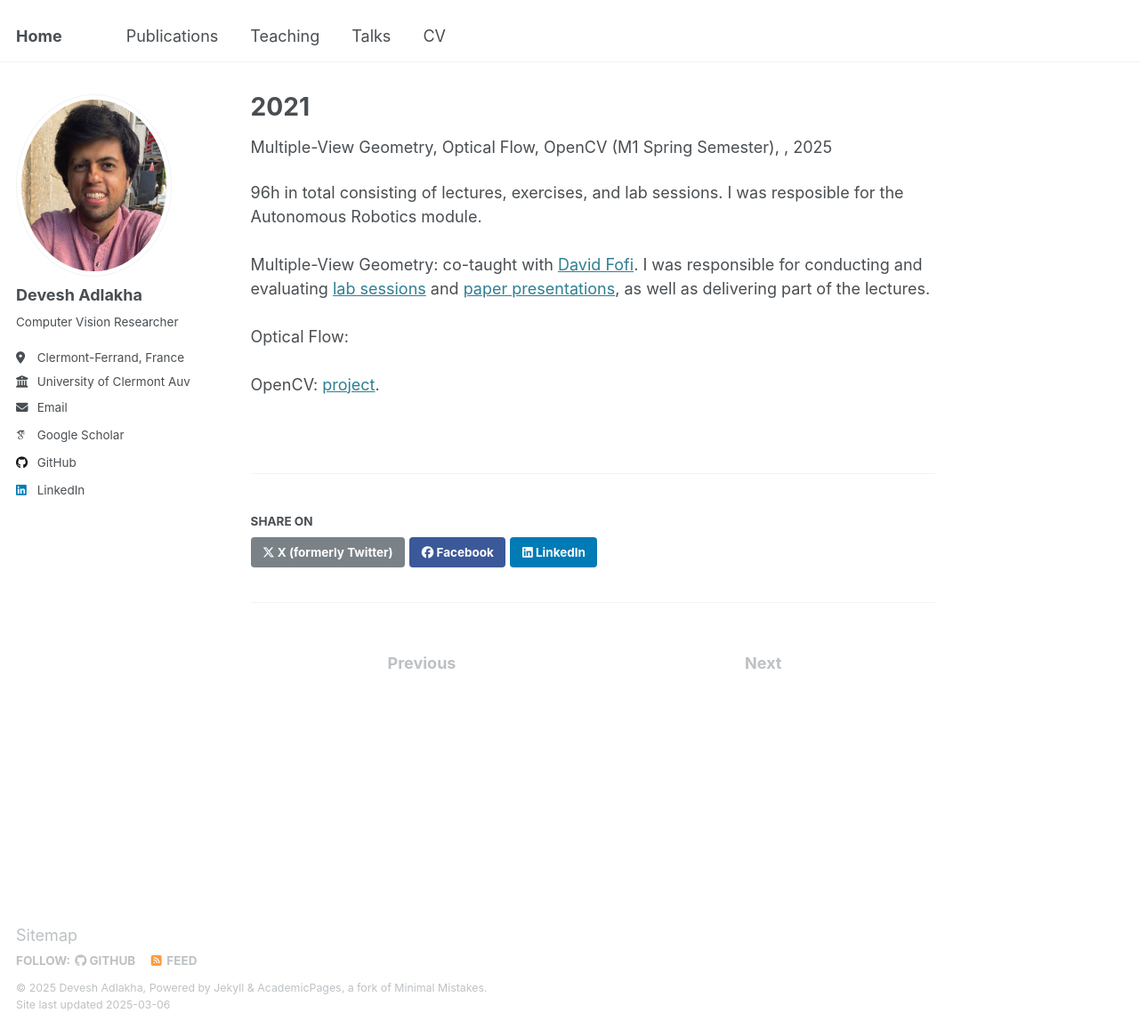
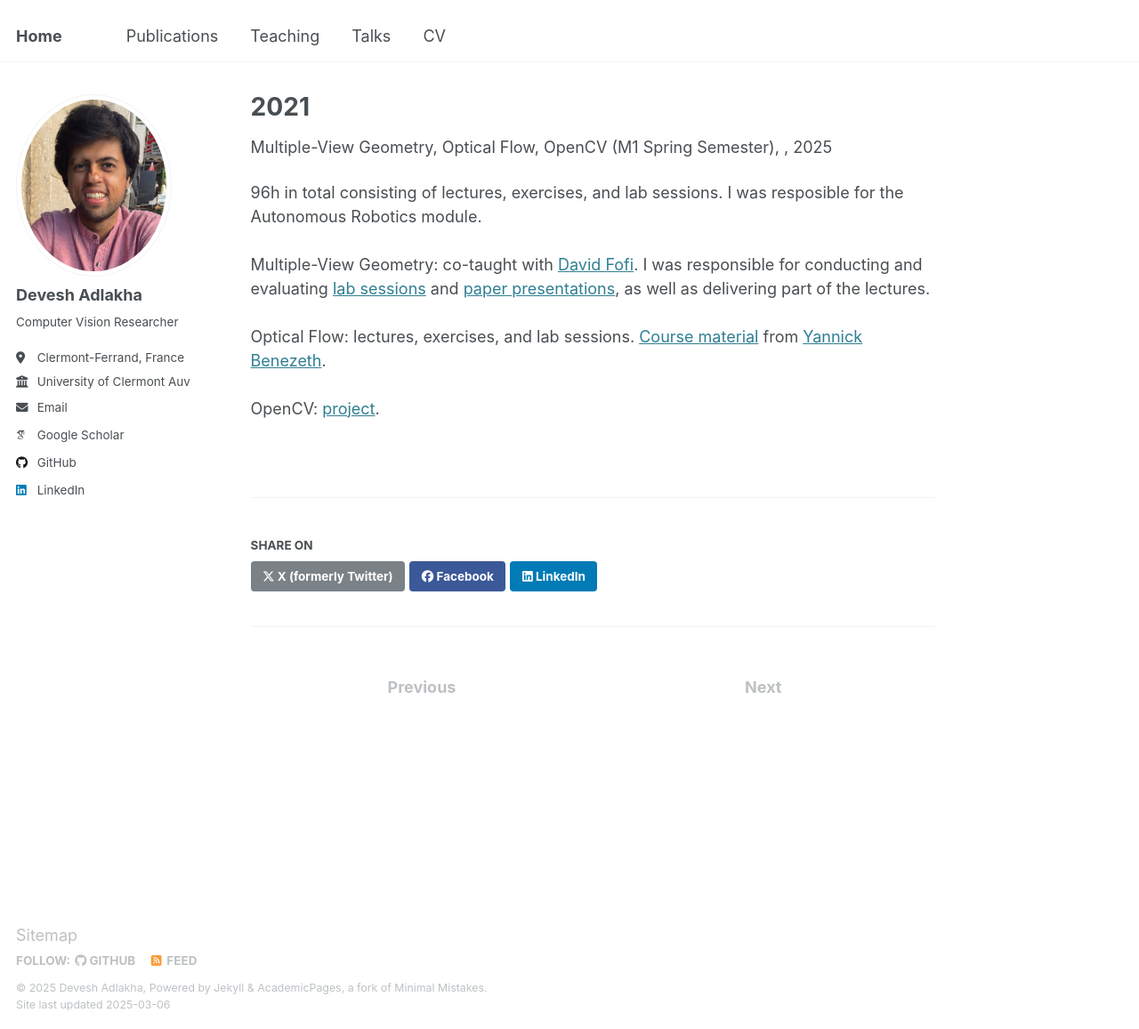
Before and after one commit to devadlakha/devadlakha.github.io, a Jekyll site: the page built from _teaching/2021.md, in a window 1280 px wide and 1157 px high. Shown: the whole window at 89% size. Built offline with Jekyll 4.4.1, drawn with Linux system fonts in a browser that asks for light colours; some web fonts are replaced.

Commit message:
Update 2021.md

```diff
--- a/_teaching/2021.md
+++ b/_teaching/2021.md
@@ -9,5 +9,5 @@ location:
 
 96h in total consisting of lectures, exercises, and lab sessions. I was resposible for the Autonomous Robotics module. <br><br>
 Multiple-View Geometry: co-taught with [David Fofi](http://www.davidfofi.net). I was responsible for conducting and evaluating [lab sessions](https://coda.io/@devesh-adlakha/lab-exercises) and [paper presentations](https://coda.io/@devesh-adlakha/vp-paper-presentation), as well as delivering part of the lectures. <br><br>
-Optical Flow: <br><br>
+Optical Flow: lectures, exercises, and lab sessions. [Course material](https://drive.google.com/file/d/18CQYMBe5wUFGd3ODWDXEZWHRpUVPDd5I/view) from [Yannick Benezeth](https://sites.google.com/view/ybenezeth/home). <br><br>
 OpenCV: [project](https://coda.io/@devesh-adlakha/opencv-project).
```
